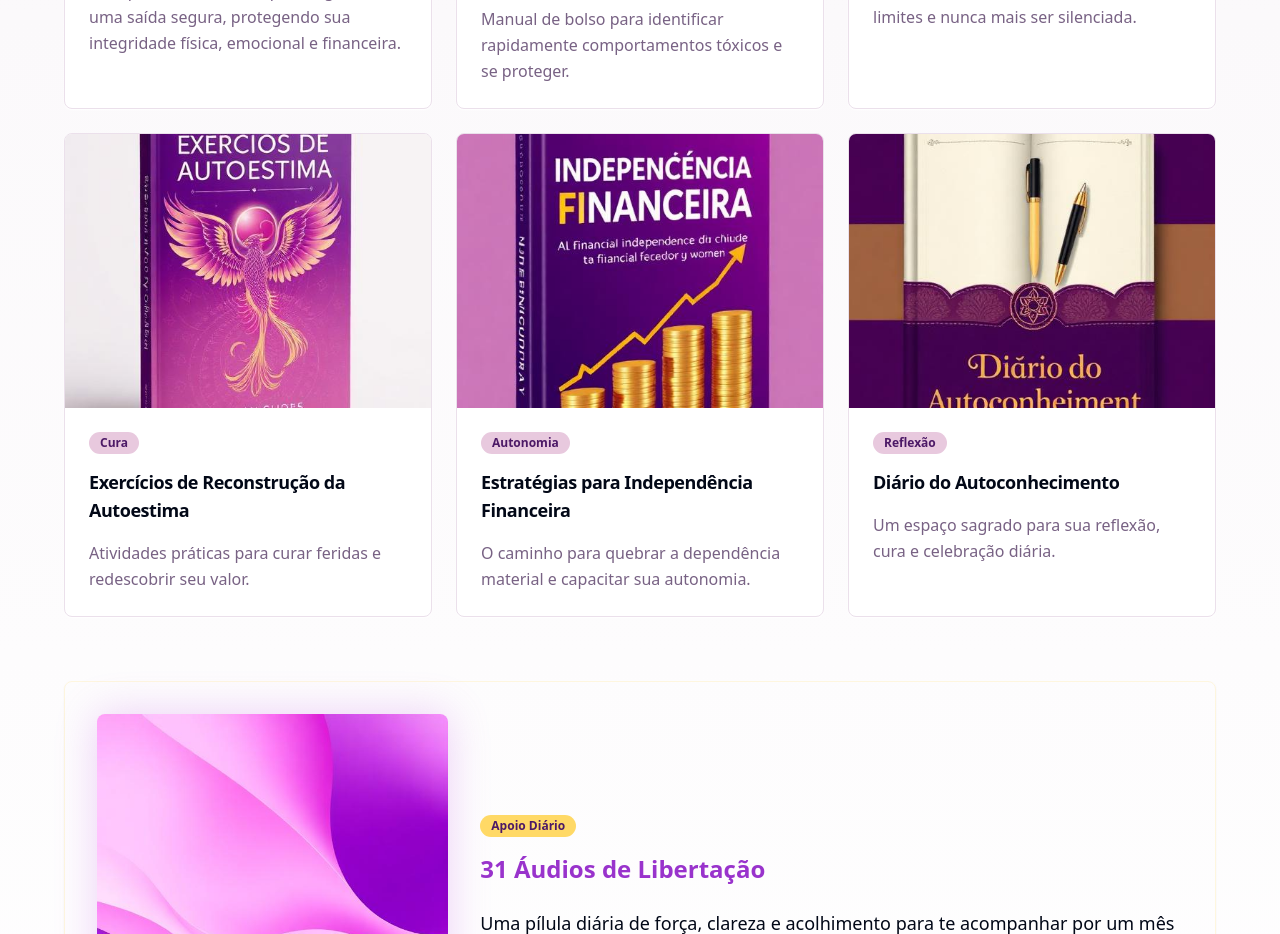
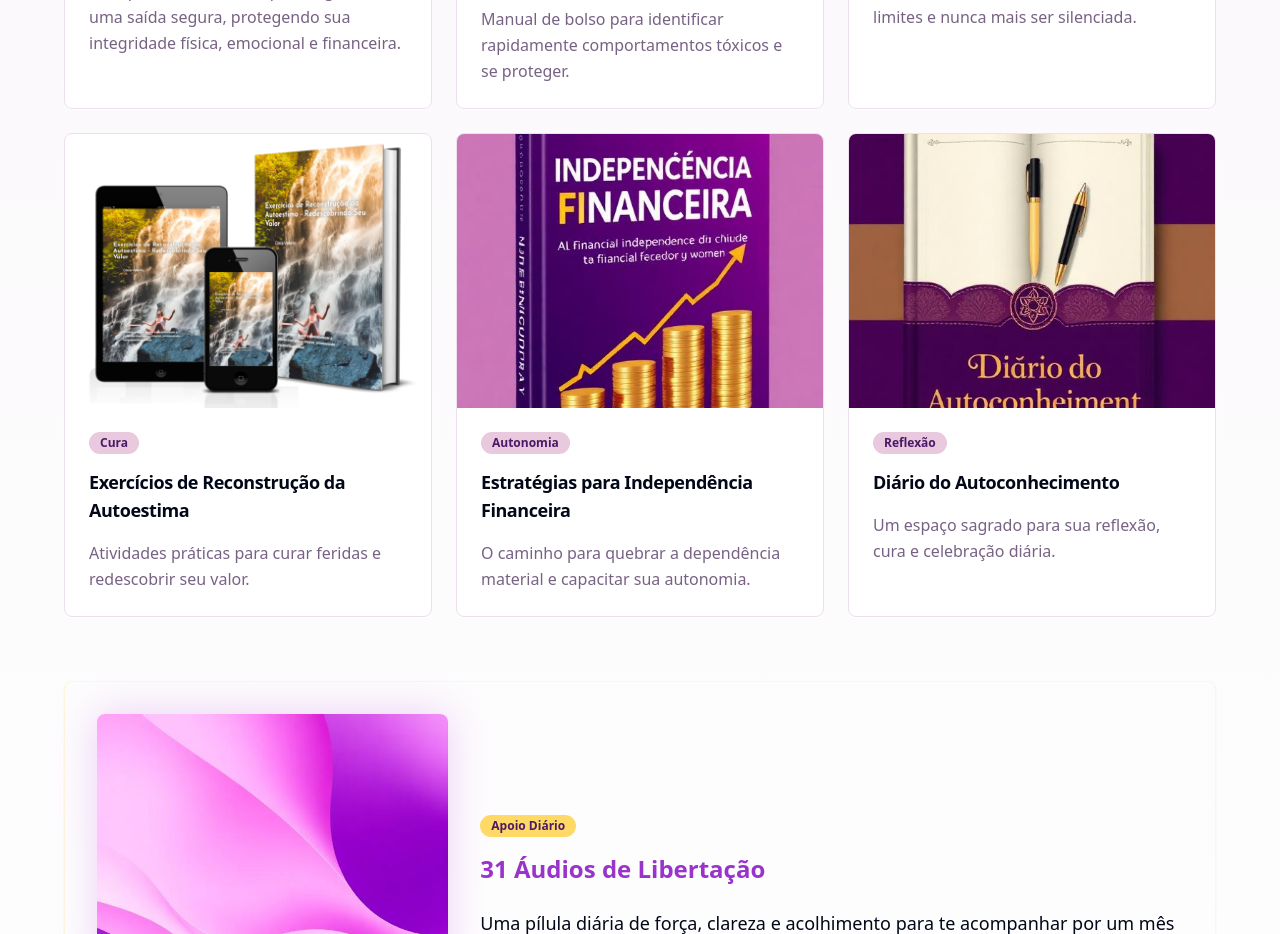
Before and after one commit to ViviPepper/liberta-seu-ser, a React (Vite) app: page / in a window 1280 px wide. Shown: the part 5700-6634 px from the top of the page. Built offline with nearby package versions, Linux system fonts and the light colour scheme.

Commit message:
Atualizar imagem de exercícios de reconstrução
Substitui a imagem do guia "Exercícios de Reconstrução da Autoestima" pela imagem fornecida.

```diff
--- a/src/components/PackContents.tsx
+++ b/src/components/PackContents.tsx
@@ -5,7 +5,7 @@ import bookMockup2 from "@/assets/book-mockup-2.jpg";
 const planoSeguranca = "/lovable-uploads/a1e794da-b771-4132-809e-fd98f40e7892.png";
 import redFlags from "@/assets/guia-red-flags.jpg";
 const comunicacaoAssertiva = "/lovable-uploads/f6f1d801-b3d3-4485-af15-f062542a34be.png";
-import exerciciosAutoestima from "@/assets/exercicios-autoestima.jpg";
+const exerciciosAutoestima = "/lovable-uploads/0e86309c-d993-4300-b9ce-0ce5f25b96d3.png";
 import independenciaFinanceira from "@/assets/independencia-financeira.jpg";
 import diarioAutoconhecimento from "@/assets/diario-autoconhecimento.jpg";
 
```
Also changed, not shown: public/lovable-uploads/0e86309c-d993-4300-b9ce-0ce5f25b96d3.png (added).
